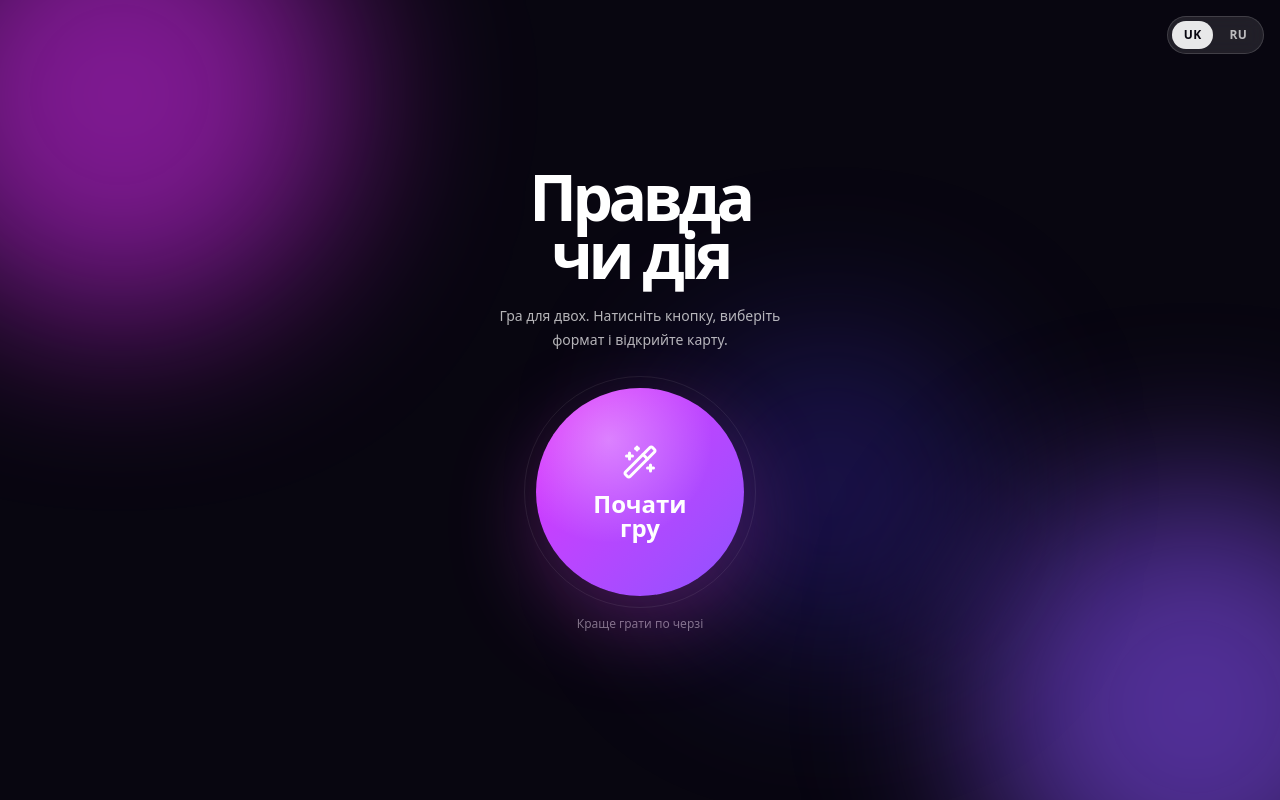
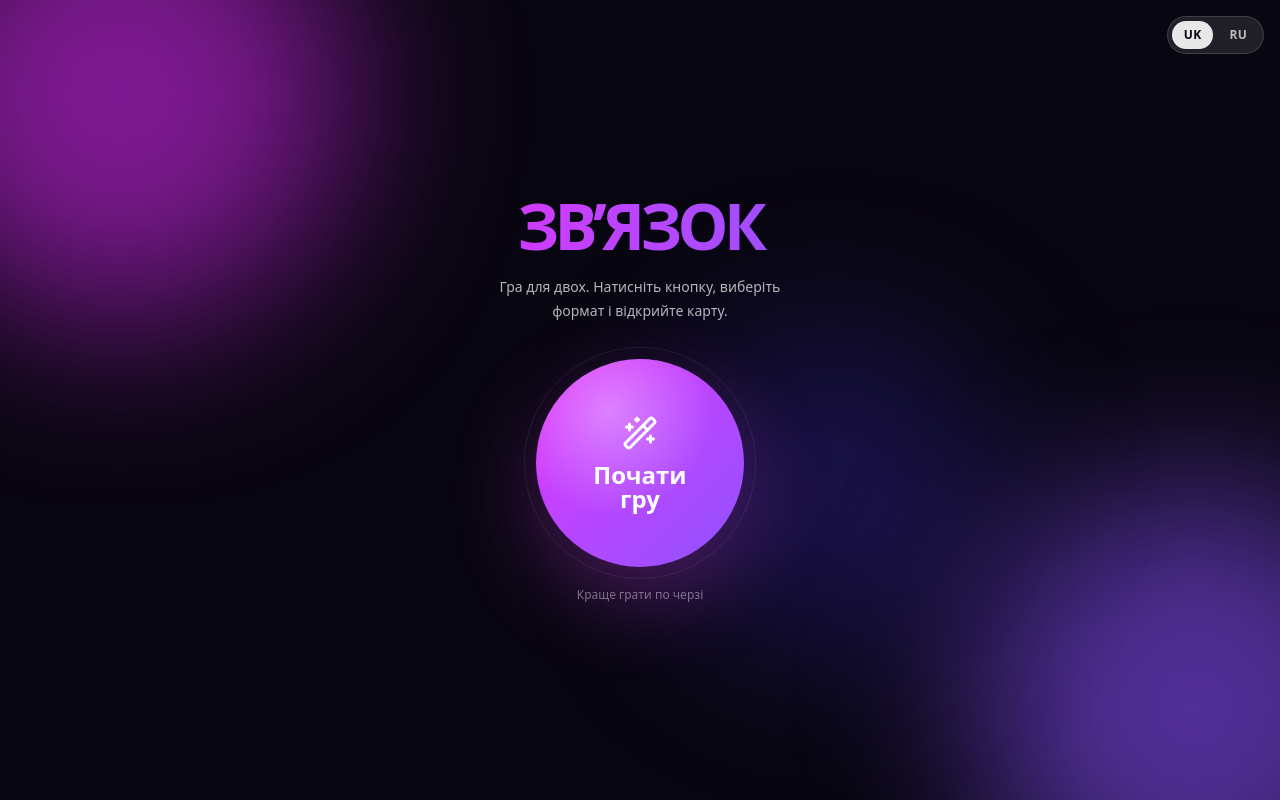
Before and after one commit to sevabrov/zvyazok, a React (Vite) app: page / in a window 1280 px wide. Built offline with nearby package versions, Linux system fonts and the light colour scheme.

Commit message:
feat: update localization for Hero component and improve UI text consistency

```diff
--- a/src/components/Hero.tsx
+++ b/src/components/Hero.tsx
@@ -1,5 +1,5 @@
-import { useTranslation } from "react-i18next";
-import { WandSparkles } from "lucide-react";
+import { useTranslation } from 'react-i18next';
+import { WandSparkles } from 'lucide-react';
 
 type HeroProps = {
   onPickCard: () => void;
@@ -9,33 +9,31 @@ export const Hero = ({ onPickCard }: HeroProps) => {
   const { t } = useTranslation();
 
   return (
-    <section className="relative z-10 w-full max-w-md text-center">
-      <h1 className="text-[clamp(2.3rem,10vw,4rem)] leading-[0.9] font-black tracking-[-0.07em]">
-        {t("ui.titleLine1")}
-        <br />
-        {t("ui.titleLine2")}
+    <section className='relative z-10 w-full max-w-md text-center'>
+      <h1 className='text-[clamp(2.3rem,10vw,4rem)] leading-[0.9] font-black tracking-[-0.07em] uppercase text-transparent bg-clip-text bg-linear-to-r from-fuchsia-500 to-violet-500'>
+        {t('ui.titleLine1')}
       </h1>
 
-      <p className="mx-auto mt-4 max-w-xs text-sm leading-6 text-white/70 sm:mt-5">
-        {t("ui.subtitle")}
+      <p className='mx-auto mt-4 max-w-xs text-sm leading-6 text-white/70 sm:mt-5'>
+        {t('ui.subtitle')}
       </p>
 
       <button
-        type="button"
+        type='button'
         onClick={onPickCard}
-        className="group relative mt-7 h-44 w-44 rounded-full bg-linear-to-br from-fuchsia-500 to-violet-500 p-6 text-xl leading-none font-black shadow-[0_30px_90px_rgba(217,70,239,0.3)] transition hover:-translate-y-1 hover:scale-[1.03] active:translate-y-0 active:scale-95 sm:mt-9 sm:h-52 sm:w-52 sm:p-7 sm:text-2xl"
+        className='group relative mt-7 h-44 w-44 rounded-full bg-linear-to-br from-fuchsia-500 to-violet-500 p-6 text-xl leading-none font-black shadow-[0_30px_90px_rgba(217,70,239,0.3)] transition hover:-translate-y-1 hover:scale-[1.03] active:translate-y-0 active:scale-95 sm:mt-9 sm:h-52 sm:w-52 sm:p-7 sm:text-2xl'
       >
-        <span className="absolute -inset-3 rounded-full border border-white/15 opacity-50 transition group-hover:scale-105 group-hover:opacity-25" />
-        <span className="absolute inset-0 rounded-full bg-radial-[circle_at_35%_25%] from-white/35 via-transparent to-transparent" />
-        <span className="relative flex h-full flex-col items-center justify-center gap-2 sm:gap-3">
-          <WandSparkles className="h-8 w-8 sm:h-9 sm:w-9" aria-hidden="true" />
-          {t("ui.pickCardLine1")}
+        <span className='absolute -inset-3 rounded-full border border-white/15 opacity-50 transition group-hover:scale-105 group-hover:opacity-25' />
+        <span className='absolute inset-0 rounded-full bg-radial-[circle_at_35%_25%] from-white/35 via-transparent to-transparent' />
+        <span className='relative flex h-full flex-col items-center justify-center gap-2 sm:gap-3'>
+          <WandSparkles className='h-8 w-8 sm:h-9 sm:w-9' aria-hidden='true' />
+          {t('ui.pickCardLine1')}
           <br />
-          {t("ui.pickCardLine2")}
+          {t('ui.pickCardLine2')}
         </span>
       </button>
 
-      <p className="mt-4 text-xs text-white/45 sm:mt-5">{t("ui.hint")}</p>
+      <p className='mt-4 text-xs text-white/45 sm:mt-5'>{t('ui.hint')}</p>
     </section>
   );
 };
--- a/src/locales/ru.json
+++ b/src/locales/ru.json
@@ -5,15 +5,14 @@
     "keywords": "правда или действие, игра для двоих, игра для пары, онлайн игра, вопросы для пары"
   },
   "ui": {
-    "titleLine1": "Правда",
-    "titleLine2": "или действие",
+    "titleLine1": "Связь",
     "subtitle": "Игра для двоих. Нажмите на кнопку, выберите формат и откройте карту.",
     "pickCardLine1": "Начать",
     "pickCardLine2": "игру",
     "hint": "Лучше играть по очереди",
     "closeCard": "Закрыть карту",
     "truth": "Открой карту",
-    "chooseGameType": "Выберите тип игры",
+    "chooseGameType": "Выберите тип вопросов",
     "gameTypes": {
       "warmth": "Тепло",
       "relationship": "Отношения",
@@ -25,9 +24,7 @@
   },
   "truthCards": {
     "warmth": ["За что ты больше всего благодарен мне сегодня?"],
-    "relationship": [
-      "Какой момент в наших отношениях ты считаешь переломным?"
-    ],
+    "relationship": ["Какой момент в наших отношениях ты считаешь переломным?"],
     "touch": ["Какое прикосновение успокаивает тебя больше всего?"],
     "parenthood": ["Каким родителем ты мечтаешь стать?"],
     "spark": [
--- a/src/locales/uk.json
+++ b/src/locales/uk.json
@@ -5,15 +5,14 @@
     "keywords": "правда чи дія, гра для двох, гра для пари, онлайн гра, питання для пари"
   },
   "ui": {
-    "titleLine1": "Правда",
-    "titleLine2": "чи дія",
+    "titleLine1": "ЗВʼЯЗОК",
     "subtitle": "Гра для двох. Натисніть кнопку, виберіть формат і відкрийте карту.",
     "pickCardLine1": "Почати",
     "pickCardLine2": "гру",
     "hint": "Краще грати по черзі",
     "closeCard": "Закрити карту",
-    "truth": "Відкрий карту",
-    "chooseGameType": "Виберіть тип гри",
+    "truth": "Відкрити карту",
+    "chooseGameType": "Виберіть тип питань",
     "gameTypes": {
       "warmth": "Тепло",
       "relationship": "Стосунки",
@@ -25,9 +24,7 @@
   },
   "truthCards": {
     "warmth": ["За що ти найбільше вдячний мені сьогодні?"],
-    "relationship": [
-      "Який момент у наших стосунках ти вважаєш переломним?"
-    ],
+    "relationship": ["Який момент у наших стосунках ти вважаєш переломним?"],
     "touch": ["Який дотик заспокоює тебе найбільше?"],
     "parenthood": ["Яким батьком ти мрієш стати?"],
     "spark": [
```
Lines whose indentation alone changed are shown as unchanged.
